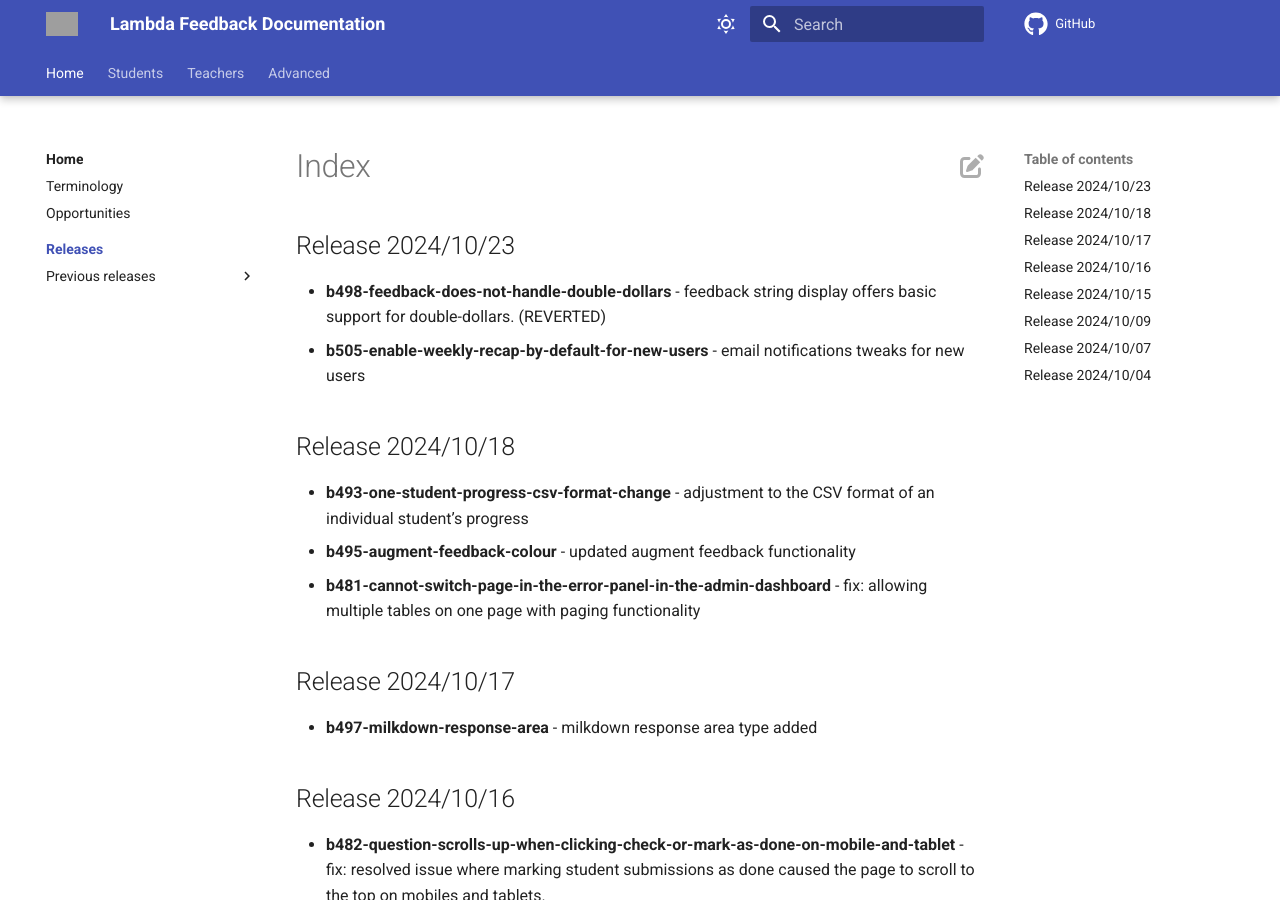
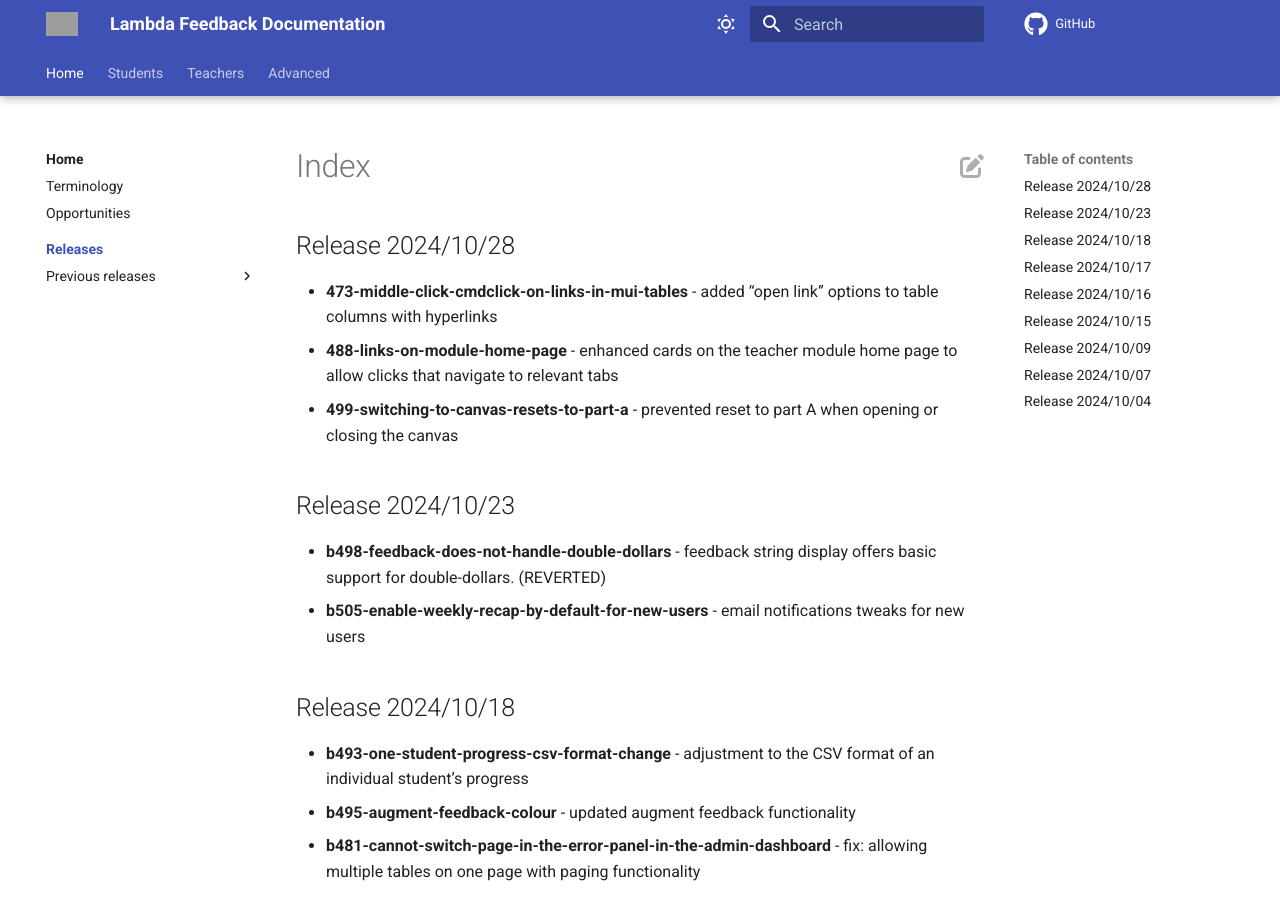
Before and after one commit to lambda-feedback/user-documentation, an MkDocs documentation site: the page built from docs/releases/index.md, in a window 1280 px wide and 900 px high. Built offline with MkDocs 1.6.1 and Material for MkDocs 9.7.7, drawn with Linux system fonts in a browser that asks for light colours; comment, search, counter and statistics services are not loaded; grey boxes are pictures that could not be loaded.

Commit message:
Release 2024/10/28 added

```diff
--- a/docs/releases/index.md
+++ b/docs/releases/index.md
@@ -1,3 +1,9 @@
+## Release 2024/10/28
+
+- **473-middle-click-cmdclick-on-links-in-mui-tables** - added “open link” options to table columns with hyperlinks
+- **488-links-on-module-home-page** - enhanced cards on the teacher module home page to allow clicks that navigate to relevant tabs
+- **499-switching-to-canvas-resets-to-part-a** - prevented reset to part A when opening or closing the canvas
+
 ## Release 2024/10/23
 
 - **b498-feedback-does-not-handle-double-dollars** - feedback string display offers basic support for double-dollars. (REVERTED)
```
